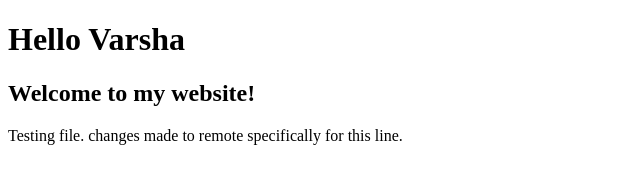
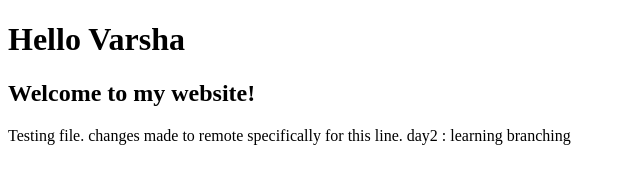
Before and after one commit to vrashti/devops-practice, a plain HTML site: page index.html in a window 1280 px wide. Shown: the whole page, without its empty margins (0-640 px from the left). Drawn offline with Linux system fonts and the light colour scheme.

Commit message:
created a new branch

```diff
--- a/index.html
+++ b/index.html
@@ -8,6 +8,7 @@
     <h2>Welcome to my website!</h2>
     Testing file.
     changes made to remote specifically for this line.
+    day2 : learning branching
 </head>
 <body>
 
```
